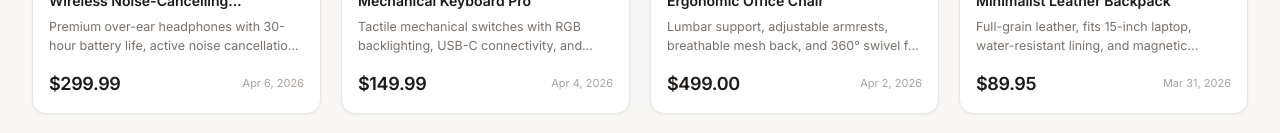
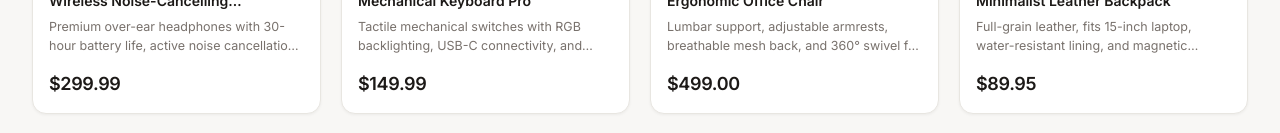
Before and after one commit to Rimy14/Product-Manager, a Next.js app: page / in a window 1280 px wide. Shown: the part 630-763 px from the top of the page. Built offline with nearby package versions, Linux system fonts and the light colour scheme; grey boxes are pictures that could not be loaded.

Commit message:
feat: implement ProductCard and ProductTable components for viewing product data

```diff
--- a/components/ProductCard.tsx
+++ b/components/ProductCard.tsx
@@ -187,7 +187,6 @@ export default function ProductCard({ product }: { product: Product }) {
           <div style={{
             display: "flex",
             alignItems: "center",
-            justifyContent: "space-between",
           }}>
             <span style={{
               fontSize: "18px",
@@ -196,11 +195,6 @@ export default function ProductCard({ product }: { product: Product }) {
               letterSpacing: "-0.02em",
             }}>
               ${product.price.toFixed(2)}
-            </span>
-            <span style={{ fontSize: "11px", color: "#A8A29E" }}>
-              {new Date(product.createdAt).toLocaleDateString("en-US", {
-                month: "short", day: "numeric", year: "numeric",
-              })}
             </span>
           </div>
         </div>
--- a/components/ProductTable.tsx
+++ b/components/ProductTable.tsx
@@ -56,7 +56,7 @@ export default function ProductTable() {
         <table className="min-w-[640px]" style={{ width: "100%", borderCollapse: "collapse", fontSize: "13px" }}>
           <thead>
             <tr style={{ background: "#FAFAF9", borderBottom: "1px solid var(--border)" }}>
-              {["Product", "Category", "Price", "Added", ""].map((h, i) => (
+              {["Product", "Category", "Price", ""].map((h, i) => (
                 <th
                   key={i}
                   style={{
@@ -202,14 +202,7 @@ function TableRow({ product, isOdd, onEdit, onDelete }: {
         </span>
       </td>
 
-      {/* Date */}
-      <td style={{ padding: "12px 18px" }}>
-        <span style={{ fontSize: "12px", color: "#A8A29E", whiteSpace: "nowrap" }}>
-          {new Date(product.createdAt).toLocaleDateString("en-US", {
-            month: "short", day: "numeric", year: "numeric",
-          })}
-        </span>
-      </td>
+
 
       {/* Actions */}
       <td style={{ padding: "12px 18px", textAlign: "right" }}>
```
